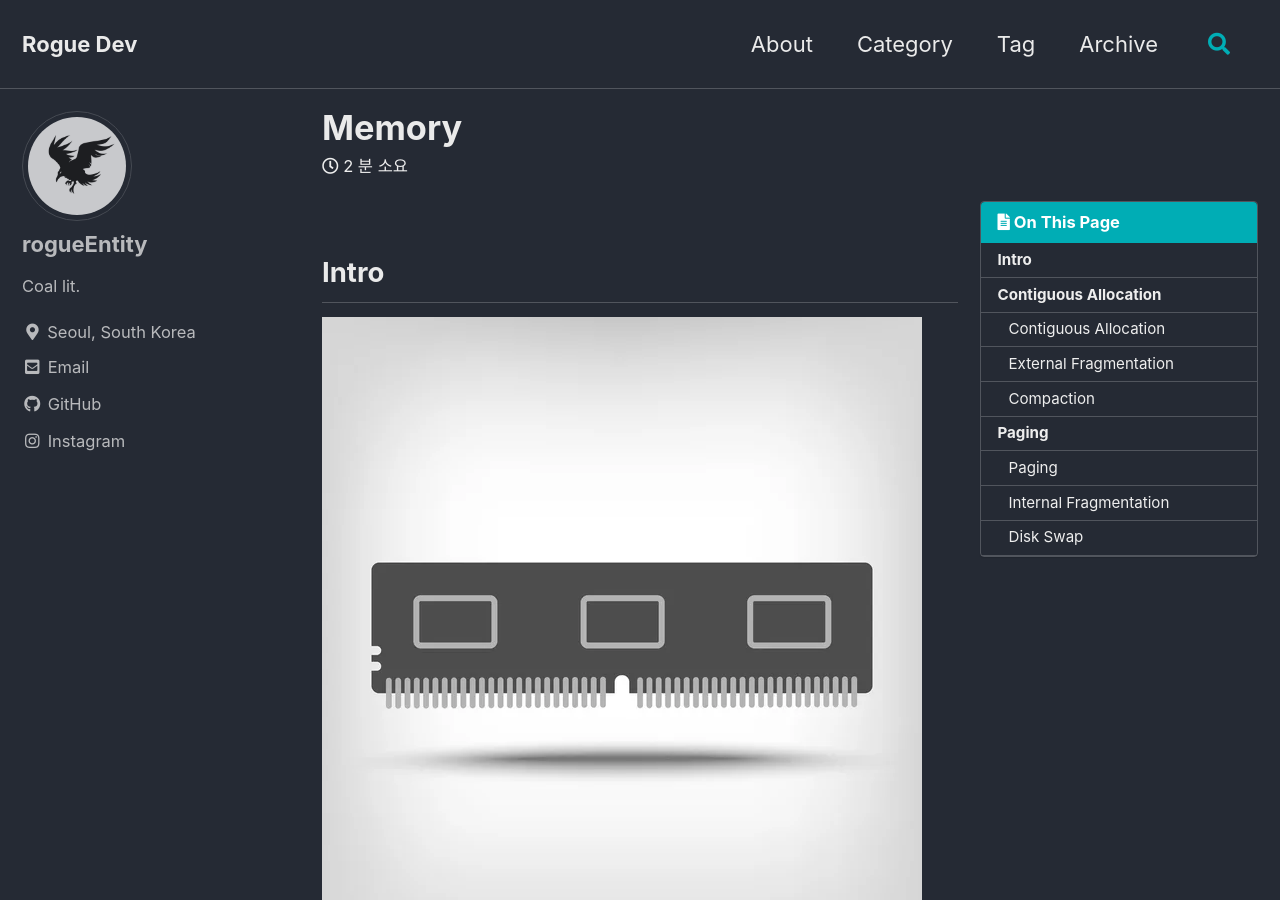
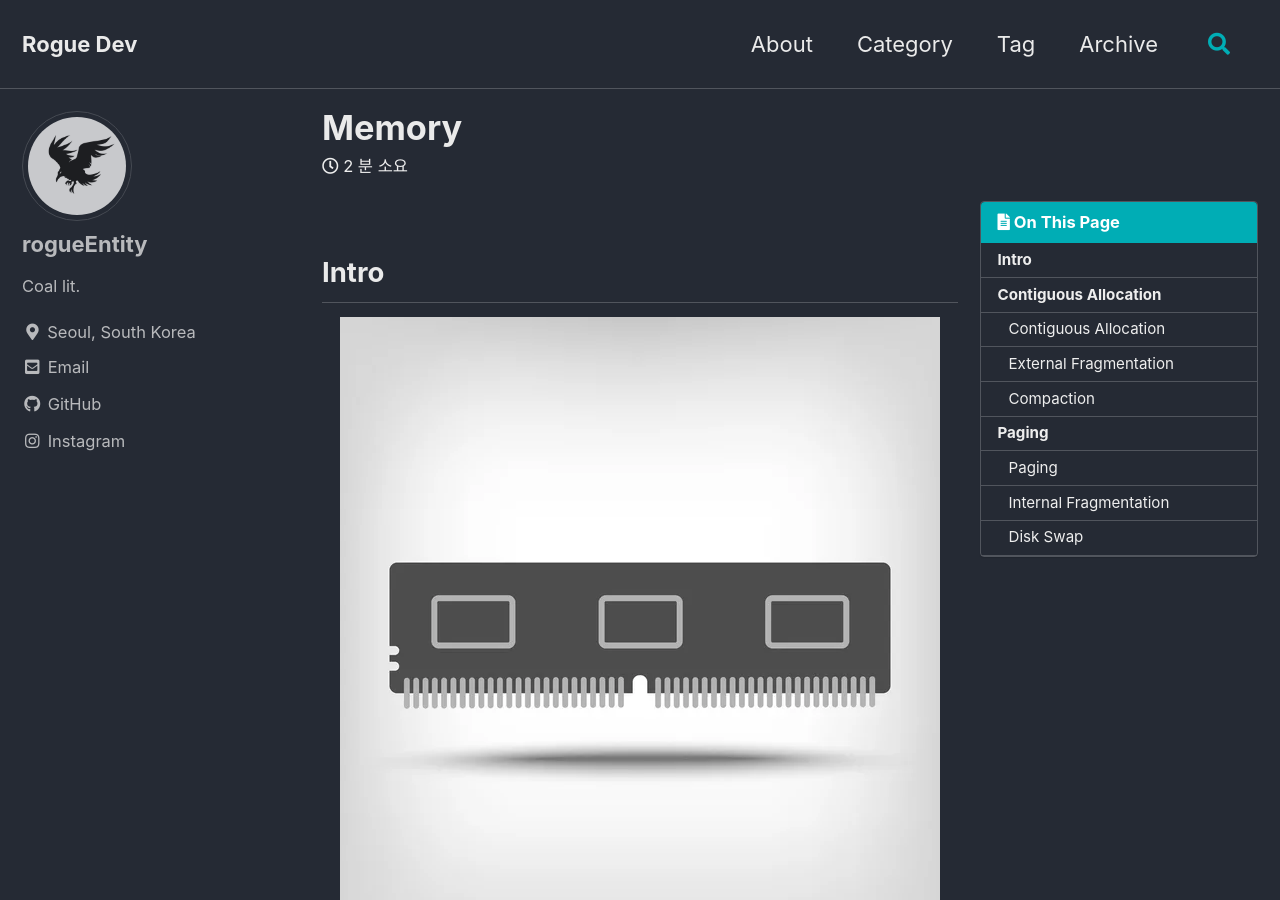
Before and after one commit to rogueEntity/rogueEntity.github.io, a Jekyll site: the page built from _posts/2022-12-09-memory.md, in a window 1280 px wide and 900 px high. Built offline with Jekyll 4.4.1, drawn with Linux system fonts in a browser that asks for light colours; cached includes are drawn as plain includes; comment, search, counter and statistics services are not loaded.

Commit message:
🩹 fix image css & tag

```diff
--- a/_posts/2022-12-09-memory.md
+++ b/_posts/2022-12-09-memory.md
@@ -19,8 +19,7 @@ toc_sticky: true
 ---
 
 ## Intro
-![](/assets/images/posts/2022-12-09-memory/memory_01.jpg)
-{: .align-center}
+![memory_01](/assets/images/posts/2022-12-09-memory/memory_01.jpg){: .align-center}
 ⌲ 최근, 스터디를 시작하면서 이런저런 주제에 대해 가벼운 세미나를 진행하다보니 운영체제에 관한 기반지식에 대한 복습부터 진행하는 것으로 의견이 모아졌습니다. 아무래도 소스코드가 메모리 상에 로드되어 프로세스가 실행되기 때문에, 자세한 내용은 다루지 않을 생각이지만 학부생 때 공부했던 메모리에 대한 내용 중 일부를 먼저 다루게 되었습니다. 메모리의 할당과 파편화에 관해 이야기하면서 디스크 스왑에 대한 내용까지 정리해 볼 생각입니다.
 
 ---
@@ -28,22 +27,19 @@ toc_sticky: true
 ## Contiguous Allocation
 
 ### Contiguous Allocation
-![](/assets/images/posts/2022-12-09-memory/contiguous_allocation_01.jpg)
-{: .align-center}
+![contiguous_allocation_01](/assets/images/posts/2022-12-09-memory/contiguous_allocation_01.jpg){: .align-center}
 ⌲ 모든 프로세스들은 메모리 상에 로드되어 실행되고, 사용해야 할 자원이 늘어날수록 비용은 커지기 마련입니다. 이렇다보니 프로세스를 메모리 상에 최대한 효율적으로 할당하는 것이 중요한 문제라는 것도 알 수 있습니다.
 
 가장 먼저 생각해낼 수 있는 방법은 메모리 어딘가의 빈 공간에 프로세스를 툭 올려놓는 방법입니다. 특별할 것 없이 실행할 프로세스를 그대로 메모리에 할당하는 방법입니다. 그런데, 이런 방법에는 문제점이 있습니다.
 
 ### External Fragmentation
-![](/assets/images/posts/2022-12-09-memory/external_fragmentation_01.jpg)
-{: .align-center}
+![external_fragmentation_01](/assets/images/posts/2022-12-09-memory/external_fragmentation_01.jpg){: .align-center}
 ⌲ 그림에서 보듯이 남아있는 메모리의 여유 공간의 합은 충분하지만, 'Process 7'을 올려놓을 만한 공간이 메모리에 없는 문제가 발생합니다. 이러한 현상을 **외부 단편화**(External Fragmentation)라고 합니다.
 
 그렇다면 우리가 책장에 책을 정리하듯 나머지 프로세스들을 한쪽으로 치워버리고 남은 공간을 합치는 방법은 어떨까요?
 
 ### Compaction
-![](/assets/images/posts/2022-12-09-memory/compaction_01.jpg)
-{: .align-center}
+![compaction_01](/assets/images/posts/2022-12-09-memory/compaction_01.jpg){: .align-center}
 ⌲ 이런 방법은 공간적인 측면에서 봤을 때 나무랄 것이 없는 방법으로 보입니다. 단편화되어 남아있는 공간을 모두 없애 최대한 효율적으로 메모리를 사용하고 있다는 것에 이견이 있을 수가 없습니다.
 
 다만, 이러한 방법이 지엽적인 결과로는 최대한의 효율을 보장할지 몰라도 시간과 비용 등의 전체적인 그림으로 봤을 때는 메모리에 재할당이 이루어져야 하는 프로세스들이 많을 수록 메모리 재할당을 위한 오버헤드로 인해 그다지 효율적인 방법이 아닌 것으로 보입니다.
@@ -53,20 +49,17 @@ toc_sticky: true
 ## Paging
 
 ### Paging
-![](/assets/images/posts/2022-12-09-memory/paging_01.jpg)
-{: .align-center}
+![paging_01](/assets/images/posts/2022-12-09-memory/paging_01.jpg){: .align-center}
 ⌲ 결국 규격화가 효율을 챙기기에는 최고인 것 같습니다. paging 기법은 메모리를 frame이라고 부르는 정해진 크기로 나눕니다. 프로세스는 이 frame 크기에 맞게 분리되어 page가 됩니다. 당연히 이렇게 메모리 할당을 진행하다 보면 프로세스 상의 page 순서(논리 주소)와 실제 메모리 상의 주소(물리 주소)는 달라지게 됩니다. 이 주소를 mapping해주는 것이 page table입니다.
 
 이렇게 찢어진 프로세스, 즉 page들을 메모리에 적재하게 되면 더 이상 외부 단편화는 일어나지 않게 됩니다.
 
 ### Internal Fragmentation
-![](/assets/images/posts/2022-12-09-memory/internal_fragmentation_01.jpg)
-{: .align-center}
+![internal_fragmentation_01](/assets/images/posts/2022-12-09-memory/internal_fragmentation_01.jpg){: .align-center}
 ⌲ 하지만 모든 프로세스가 frame 크기로 나누어 떨어질 수는 없을 겁니다. 이런 경우가 **내부 단편화**(internal fragmentation)라고 볼 수 있습니다. 예를 들어, 4KB의 frame으로 paging이 이루어졌을 때 어떤 프로세스의 마지막 페이지에서 3KB를 사용해야 하는 page가 있다면 1KB의 공간이 낭비되게 됩니다. 물론, frame 크기가 작아질수록 이러한 내부 단편화가 발생할 가능성이 줄어들겠지만 page mapping이 그만큼 많이 일어나야 하기 때문에 오버헤드가 커지게 됩니다.
 
 ### Disk Swap
-![](/assets/images/posts/2022-12-09-memory/virtual_memory_01.jpg)
-{: .align-center}
+![virtual_memory_01](/assets/images/posts/2022-12-09-memory/virtual_memory_01.jpg){: .align-center}
 ⌲ paging 기법으로 프로세스를 나누어 메모리 상에 적재하게 되면, 메모리의 물리 주소와 논리 주소가 주어지게 됩니다. 이를 생각해보면, 이 개념들이 어떻게 메모리 활용에 도움이 되는지 알 수 있습니다.
 
 우리는 메인 메모리 이외에도 저장장치를 떠올릴 수 있습니다. SSD나 HDD 같은 보조 저장장치들입니다. 이 보조 저장장치들은 메모리보다 속도에 있어서는 느리지만 확보할 수 있는 용량이 훨씬 크기 때문에 보조 저장장치들을 메모리 페이징 처리에 활용할 수 있습니다. 메모리 공간이 부족할 때, 가상의 메모리 공간을 상정해 이를 논리 주소로 할당해 사용하면서, 실제로는 해당 주소를 참조할 때 디스크에서 해당 page를 읽어 메모리 물리 주소를 할당해 사용하는 것입니다. 이런 경우를 **page fault**가 발생했다고 하고 이러한 동작을 **disk swap**이라고 합니다.
```
